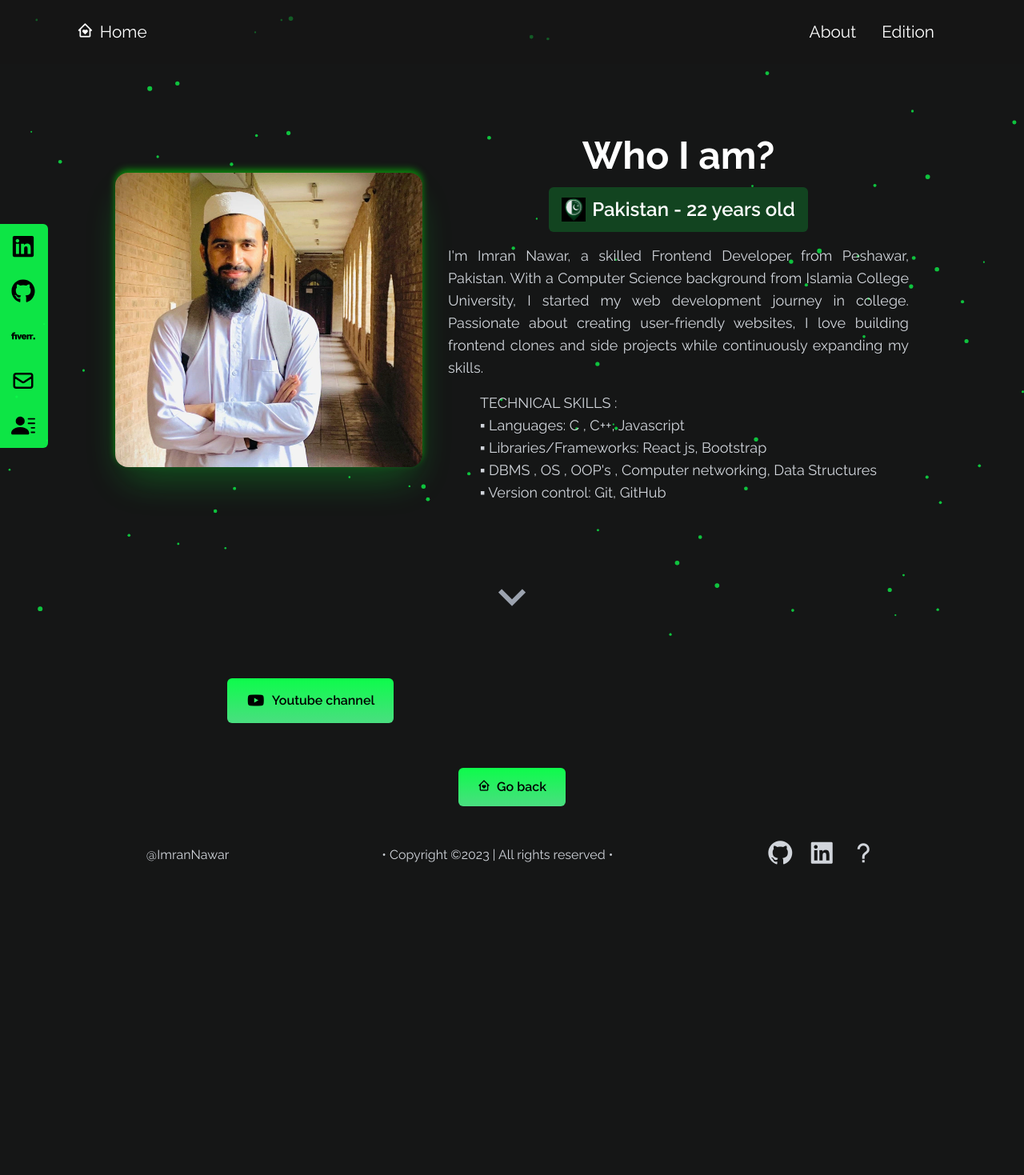
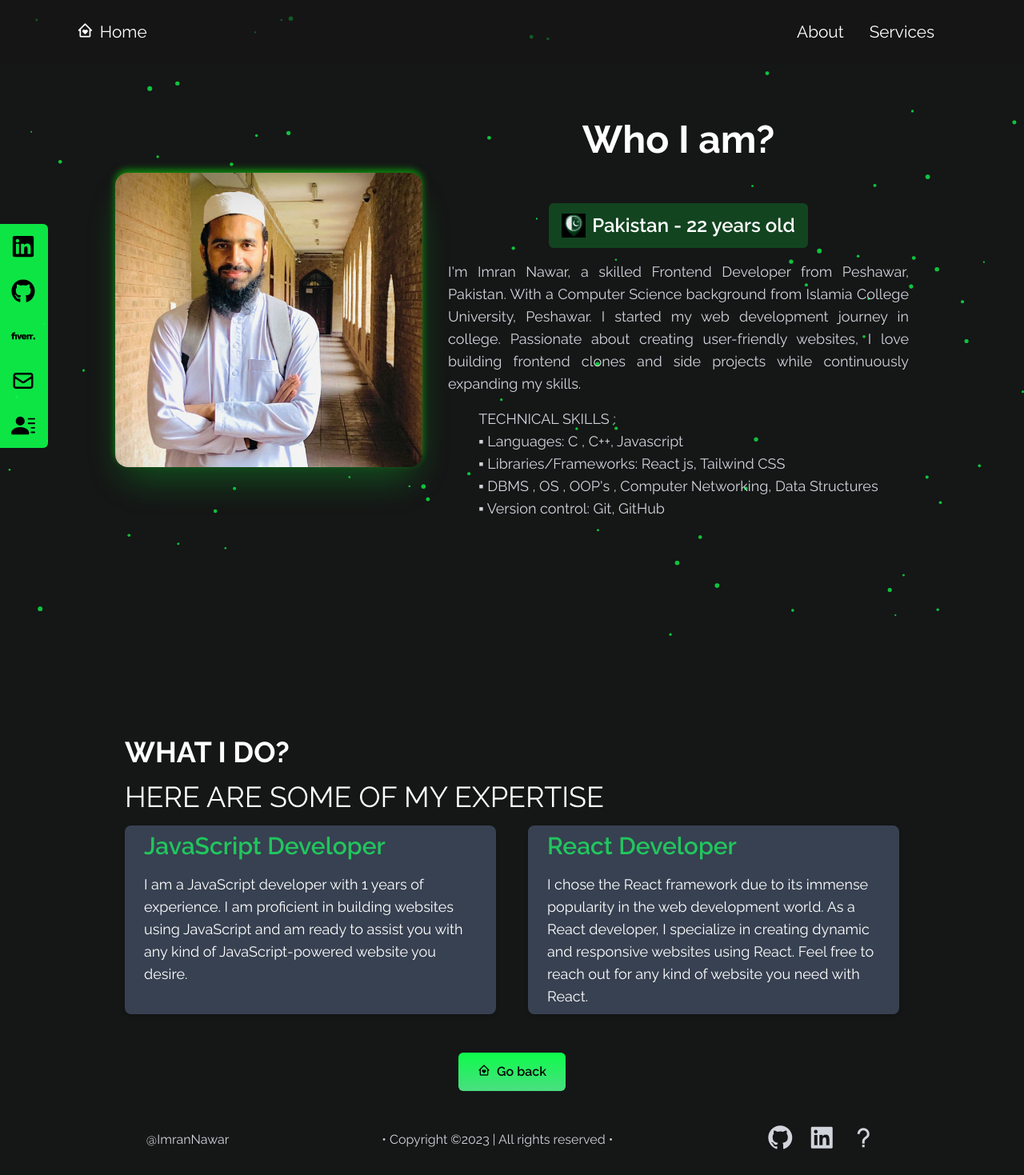
Before and after one commit to ImranNawar/portfolio, a React (Vite) app: page /about-me in a window 1280 px wide. Shown: the whole page at 80% size. Before the commit the page ends 1113 px from the top, so only its background shows below. Built offline with nearby package versions, Linux system fonts and the light colour scheme.

Commit message:
Services

```diff
--- a/src/components/pages/AboutPage.jsx
+++ b/src/components/pages/AboutPage.jsx
@@ -1,8 +1,8 @@
 import React, { useEffect } from 'react'
 import { Link } from 'react-router-dom'
-import NavbarVideos from '../pages/aboutpage-comps/NavBarVideos'
+import NavbarServices from '../pages/aboutpage-comps/NavbarServices'
 import AboutSectionAbout from '../pages/aboutpage-comps/AboutSectionAbout'
-import Edition from '../pages/aboutpage-comps/Edition'
+import Services from '../pages/aboutpage-comps/Services'
 
 const AboutPage = () => {
 
@@ -12,9 +12,9 @@ const AboutPage = () => {
 
     return (
         <>
-            <NavbarVideos />
+            <NavbarServices />
             <AboutSectionAbout />
-            <Edition />
+            <Services />
 
             <div className='relative flex justify-center'>
                 <Link to='/' className='text-black font-semibold text-[16px] w-fit px-6 py-3 my-2 flex items-center rounded-md bg-gradient-to-t from-green-400 to-primary-color cursor-pointer mx-auto md:mx-0 self-end hover:scale-110 duration-300 mb-10'>
--- a/src/components/pages/AllTechsPage.jsx
+++ b/src/components/pages/AllTechsPage.jsx
@@ -9,7 +9,6 @@ const AllTechsPage = () => {
 
     return (
         <>
-
         </>
     )
 }
--- a/src/components/pages/aboutpage-comps/AboutSectionAbout.jsx
+++ b/src/components/pages/aboutpage-comps/AboutSectionAbout.jsx
@@ -13,22 +13,22 @@ const AboutSectionAbout = () => {
                 <div className='flex flex-col justify-center items-center h-[85%] md:h-full'>
                     <h1 className='text-4xl md:text-5xl font-bold text-white mb-2 md:mb-4'>Who I am?</h1>
 
-                    <div className='flex items-center bg-primary-color/20 rounded-md py-2 px-4'>
+                    <div className='flex items-center bg-primary-color/20 rounded-md py-2 px-4  mt-10'>
                         <img className='h-[30px] w-auto mr-2' src="/icons/pakistan.jpg" alt="" />
                         <h2 className='text-lg sm:text-xl md:text-2xl md:py-1 font-semibold text-white'>Pakistan - 22 years old</h2>
                     </div>
-                    <p className='text-md md:text-lg text-gray-300 py-4 max-x-md text-justify'>I'm Imran Nawar, a skilled Frontend Developer from Peshawar, Pakistan. With a Computer Science background from Islamia College University, I started my web development journey in college. Passionate about creating user-friendly websites, I love building frontend clones and side projects while continuously expanding my skills.</p>
+                    <p className='text-md md:text-lg text-gray-300 py-4 max-x-md text-justify'>I'm Imran Nawar, a skilled Frontend Developer from Peshawar, Pakistan. With a Computer Science background from Islamia College University, Peshawar. I started my web development journey in college. Passionate about creating user-friendly websites, I love building frontend clones and side projects while continuously expanding my skills.</p>
 
                     <p className='text-md md:text-lg text-gray-300 max-x-md text-justify'>TECHNICAL SKILLS :<br /> ▪ Languages: C , C++, Javascript <br />
-                    ▪ Libraries/Frameworks: React js, Bootstrap <br />
-                    ▪ DBMS , OS , OOP's , Computer networking, Data Structures <br />
+                    ▪ Libraries/Frameworks: React js, Tailwind CSS <br />
+                    ▪ DBMS , OS , OOP's , Computer Networking, Data Structures <br />
                     ▪ Version control: Git, GitHub</p>
                 </div>
             </div>
 
-            <ScrollLink to="Edition" smooth duration={500} className='absolute bottom-2 -left-full md:left-1/2 md:-translate-x-1/2 cursor-pointer hover:text-primary-color'>
+            {/* <ScrollLink to="Edition" smooth duration={500} className='absolute bottom-2 -left-full md:left-1/2 md:-translate-x-1/2 cursor-pointer hover:text-primary-color'>
                 <i className='bx bx-chevron-down text-7xl text-gray-400 animate-bounce font hover:text-primary-color'></i>
-            </ScrollLink>
+            </ScrollLink> */}
         </section>
     );
 }
--- a/src/components/pages/aboutpage-comps/Edition.jsx
+++ /dev/null
@@ -1,16 +0,0 @@
-import React from 'react'
-
-const Edition = () => {
-    return (
-        <section name="Edition" className='relative text-white p-4 py-10 grid gap-10 sm:grid-cols-2 max-w-[1000px] mx-auto'>
-                <div className='grid place-items-center'>
-                    <a href="https://www.youtube.com/channel/UCjtCZzmhh8fafKo5L-YbSyg" target='_blank' className='text-black font-semibold text-[16px] w-fit px-6 py-3 my-2 flex items-center rounded-md bg-gradient-to-t from-green-400 to-primary-color cursor-pointer mx-auto md:mx-0 self-end max-w-max'>
-                        <i className='bx bxl-youtube mr-2 text-2xl' ></i>
-                        Youtube channel
-                    </a>
-                </div>
-            </section>
-    )
-}
-
-export default Edition
--- a/src/components/pages/aboutpage-comps/NavBarVideos.jsx
+++ b/src/components/pages/aboutpage-comps/NavbarServices.jsx
@@ -3,7 +3,7 @@ import { FaBars, FaTimes } from "react-icons/fa"
 import { Link } from "react-scroll"
 import { NavLink } from 'react-router-dom'
 
-const NavbarVideos = () => {
+const NavbarServices = () => {
 
     const links = [
         {
@@ -12,7 +12,7 @@ const NavbarVideos = () => {
         },
         {
             id: 2,
-            link: "Edition"
+            link: "Services"
         }
         // {
         //     id: 3,
@@ -82,4 +82,4 @@ const NavbarVideos = () => {
     )
 }
 
-export default NavbarVideos
+export default NavbarServices
--- /dev/null
+++ b/src/components/pages/aboutpage-comps/Services.jsx
@@ -0,0 +1,26 @@
+import React from 'react';
+
+const Services = () => {
+  return (
+    <section name="Services" className='relative text-white p-4 mt-20 py-10 max-w-[1000px] mx-auto'>
+      <h2 className='text-4xl font-bold mb-4'>WHAT I DO?</h2>
+      <h2 className='text-4xl mb-4'>HERE ARE SOME OF MY EXPERTISE</h2>
+      <div className='grid grid-cols-1 sm:grid-cols-2 gap-10'>
+        <div className='bg-gray-700 rounded-lg p-6 h-full shadow-md hover:scale-105 duration-500 py-2'>
+          <h3 className='text-3xl font-semibold mb-4 text-green-500'>JavaScript Developer</h3>
+          <p className='text-lg'>
+            I am a JavaScript developer with 1 years of experience. I am proficient in building websites using JavaScript and am ready to assist you with any kind of JavaScript-powered website you desire.
+          </p>
+        </div>
+        <div className='bg-gray-700 rounded-lg p-6 h-full shadow-md hover:scale-105 duration-500 py-2'>
+          <h3 className='text-3xl font-semibold mb-4 text-green-500'>React Developer</h3>
+          <p className='text-lg'>
+            I chose the React framework due to its immense popularity in the web development world. As a React developer, I specialize in creating dynamic and responsive websites using React. Feel free to reach out for any kind of website you need with React.
+          </p>
+        </div>
+      </div>
+    </section>
+  );
+};
+
+export default Services;
--- a/src/components/pages/homepage-comps/Home.jsx
+++ b/src/components/pages/homepage-comps/Home.jsx
@@ -24,7 +24,10 @@ const Home = () => {
           <div className='flex flex-col justify-center items-center h-[85%] md:h-full order-2 md:order-1 md:items-start'>
             <h1 className='text-4xl md:text-6xl font-bold text-white mb-2 mt-3 md:mt-0 md:mb-4'>I'm Imran Nawar</h1>
             <h2 className='rounded-md bg-primary-color/20 max-w-max px-6 inline text-xl md:text-3xl lg:text-4xl font-semibold text-white'><Type /></h2>
-            <p className='text-gray-300 py-4 max-x-md text-justify'>certified by Coursera, one of the largest online professional education platforms. I recently completed the Meta Frontend Developer Professional Certificate, solidifying my expertise in the field. Welcome to my portfolio, I'm excited to share my journey with you!</p>
+            <p className='text-gray-300 py-4 max-x-md text-justify'>
+              A <span className='text-green-500'>Frontend Web Developer</span> passionate about creating interactive applications and experiences on the web. Welcome to my portfolio, I'm excited to share my journey with you!
+            </p>
+
 
             <div className='hidden desktop:flex'>
               <Link to='About' smooth duration={500} className='group text-black font-semibold w-fit px-6 py-3 my-2 flex items-center rounded-md bg-gradient-to-t from-green-400 to-primary-color cursor-pointer mx-auto md:mx-0'>
--- a/src/components/pages/homepage-comps/Techs.jsx
+++ b/src/components/pages/homepage-comps/Techs.jsx
@@ -3,7 +3,7 @@ import html from "../../../assets/html.png"
 import css from "../../../assets/css.png"
 import javascript from "../../../assets/javascript.png"
 import react from "../../../assets/react.png"
-import bootstrap from "../../../assets/bootstrap.png"
+import tailwind from "../../../assets/tailwind.png"
 import git from "../../../assets/git.png"
 import { Link as ScrollLink } from 'react-scroll';
 
@@ -36,8 +36,8 @@ const Techs = () => {
         },
         {
             id: 5,
-            src: bootstrap,
-            title: 'Bootstrap',
+            src: tailwind,
+            title: 'Tailwind CSS',
             style: 'shadow-white'
         },
         {
```
